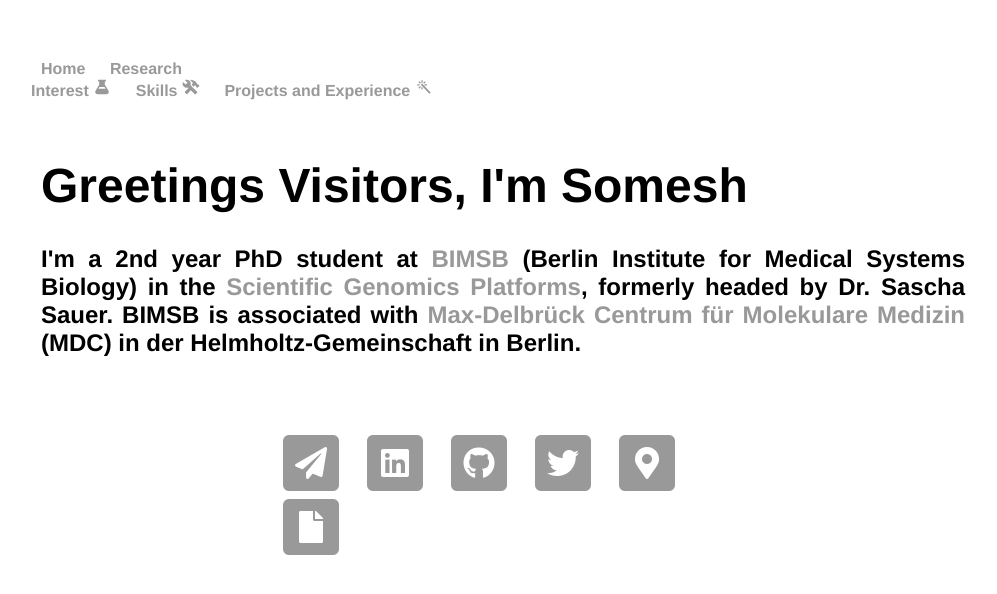
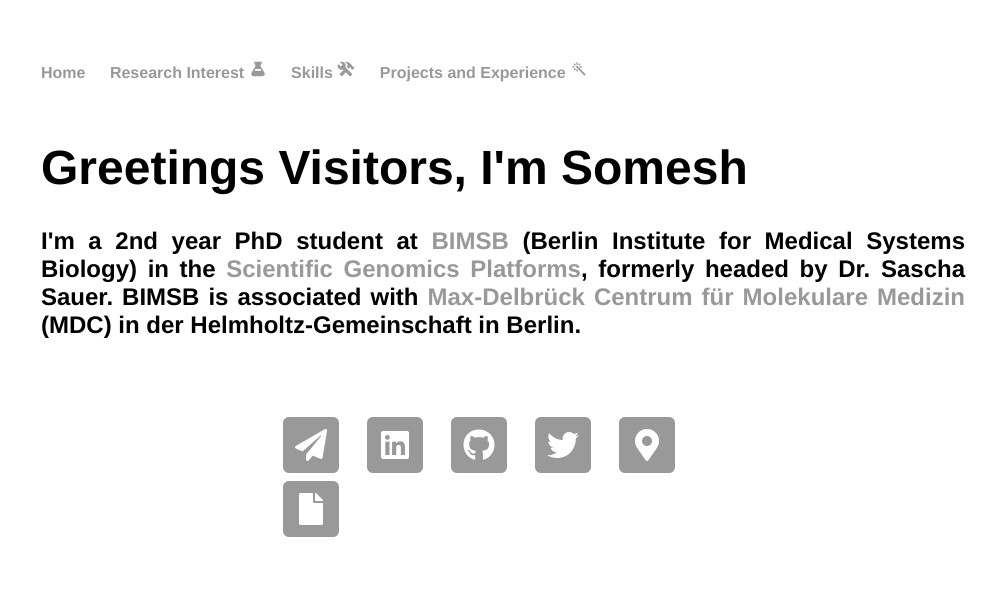
Before and after one commit to saisomesh2594/saisomesh2594.github.io, a Jekyll site: the page built from index.html, in a window 1280 px wide. Shown: the top 594 px of the page, without its empty margins (129-1126 px from the left). Built offline with Jekyll 4.4.1, drawn with Linux system fonts in a browser that asks for light colours.

Commit message:
redo layout

```diff
--- a/_layouts/default.html
+++ b/_layouts/default.html
@@ -15,7 +15,7 @@
 		<nav>
 			<ul>
 				<li><a href="/">Home</a></li>
-				<li><a href="/r-i">Research<br>Interest <ion-icon name="flask" size="small"></ion-icon></a></li>
+				<li><a href="/r-i">Research Interest <ion-icon name="flask" size="small"></ion-icon></a></li>
 				<li><a href="/skills">Skills <ion-icon name="construct" size="small"></ion-icon></a></li>
 				<li><a href="/education">Projects and Experience <ion-icon name="color-wand" size="small"></ion-icon></a></li>
 			</ul>
```
